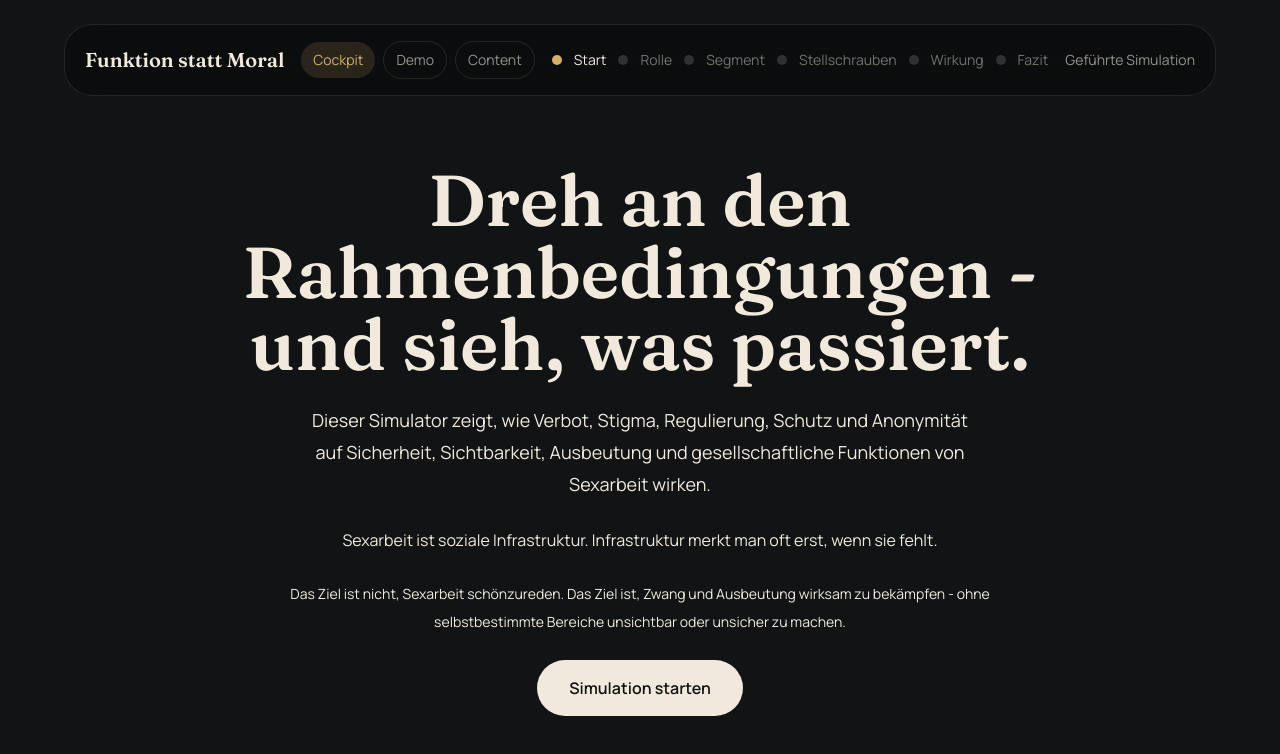
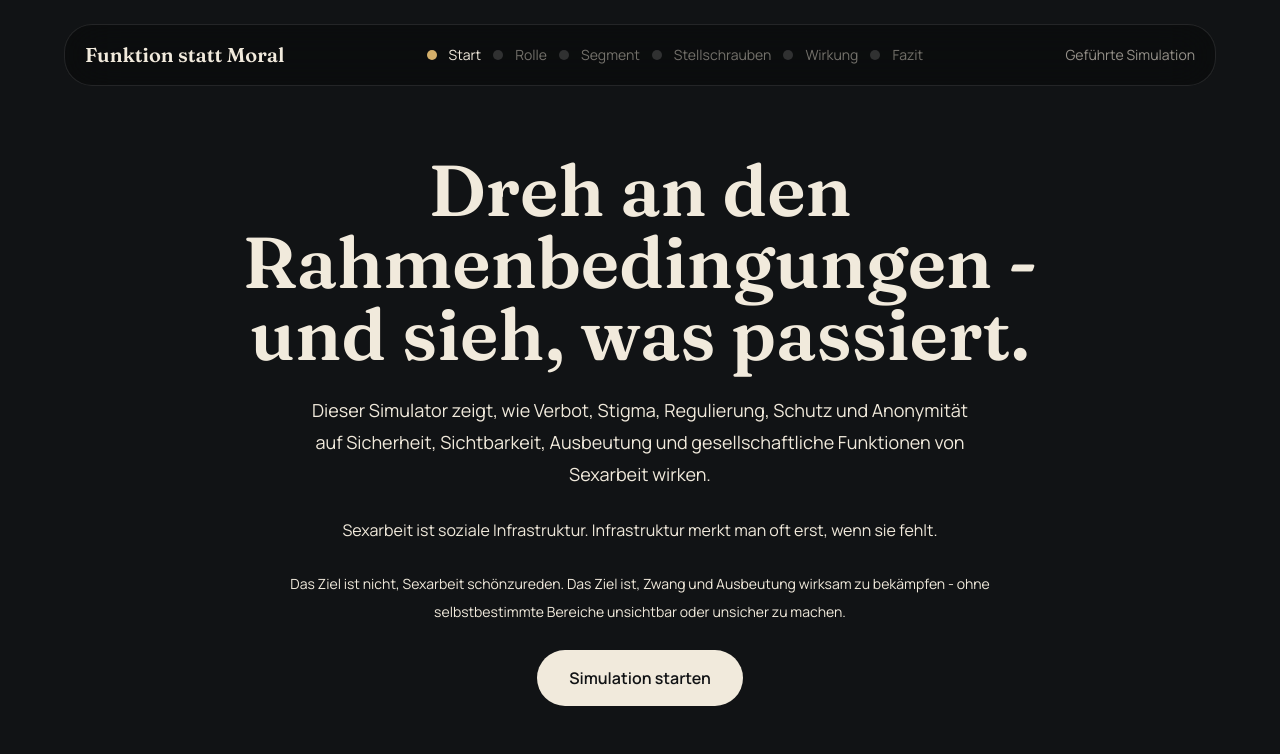
Before and after one commit to natsapps/xwork, a React (Vite) app: page / in a window 1280 px wide. Shown: the top 754 px of the page. Built offline with nearby package versions, Linux system fonts and the light colour scheme.

Commit message:
Add hidden demo and content access

```diff
--- a/src/App.jsx
+++ b/src/App.jsx
@@ -131,6 +131,29 @@ function App() {
     window.addEventListener("popstate", handlePopState);
     return () => window.removeEventListener("popstate", handlePopState);
   }, []);
+
+  useEffect(() => {
+    const handleKeyDown = (event) => {
+      const tagName = event.target?.tagName?.toLowerCase();
+      const isEditable =
+        tagName === "input" ||
+        tagName === "textarea" ||
+        event.target?.isContentEditable;
+
+      if (isEditable) return;
+
+      if (event.key === "d" || event.key === "D") {
+        navigateTo("demo");
+      }
+
+      if (event.key === "c" || event.key === "C") {
+        navigateTo("content");
+      }
+    };
+
+    window.addEventListener("keydown", handleKeyDown);
+    return () => window.removeEventListener("keydown", handleKeyDown);
+  }, [routeState.basePath, routeState.debug]);
 
   const handleRoleNext = () => {
     if (canSkipSegment) {
--- a/src/components/ProgressHeader.jsx
+++ b/src/components/ProgressHeader.jsx
@@ -1,36 +1,43 @@
+import { useRef } from "react";
+
 export function ProgressHeader({ step, title, route = "app", debug = false, onNavigate }) {
   const steps = ["Start", "Rolle", "Segment", "Stellschrauben", "Wirkung", "Fazit"];
-  const views = [
-    { id: "app", label: "Cockpit" },
-    { id: "demo", label: "Demo" },
-    { id: "content", label: "Content" }
-  ];
+  const clickCountRef = useRef(0);
+  const clickTimeoutRef = useRef(null);
+
+  const handleTitleClick = () => {
+    clickCountRef.current += 1;
+
+    if (clickTimeoutRef.current) {
+      window.clearTimeout(clickTimeoutRef.current);
+    }
+
+    if (clickCountRef.current >= 5) {
+      clickCountRef.current = 0;
+      onNavigate?.("demo");
+      return;
+    }
+
+    clickTimeoutRef.current = window.setTimeout(() => {
+      clickCountRef.current = 0;
+    }, 1200);
+  };
 
   return (
     <header className="mx-auto flex w-full max-w-6xl flex-col gap-4 rounded-[28px] border border-white/10 bg-black/30 px-5 py-4 backdrop-blur-xl md:flex-row md:items-center md:justify-between">
       <div className="flex items-center gap-4">
-        <p className="font-display text-xl text-mist">Funktion statt Moral</p>
+        <button
+          type="button"
+          onClick={handleTitleClick}
+          className="font-display text-left text-xl text-mist"
+        >
+          Funktion statt Moral
+        </button>
         {debug ? (
           <span className="rounded-full border border-rust/25 bg-rust/10 px-3 py-1 text-xs font-semibold uppercase tracking-[0.14em] text-rust">
             Debug
           </span>
         ) : null}
-      </div>
-      <div className="flex flex-wrap items-center gap-2">
-        {views.map((view) => (
-          <button
-            key={view.id}
-            type="button"
-            onClick={() => onNavigate?.(view.id)}
-            className={`rounded-full px-3 py-2 text-sm transition ${
-              route === view.id
-                ? "bg-gold/15 text-gold"
-                : "border border-white/10 text-mist/60"
-            }`}
-          >
-            {view.label}
-          </button>
-        ))}
       </div>
       <div className="hidden items-center gap-3 md:flex">
         {steps.map((item, index) => (
```
